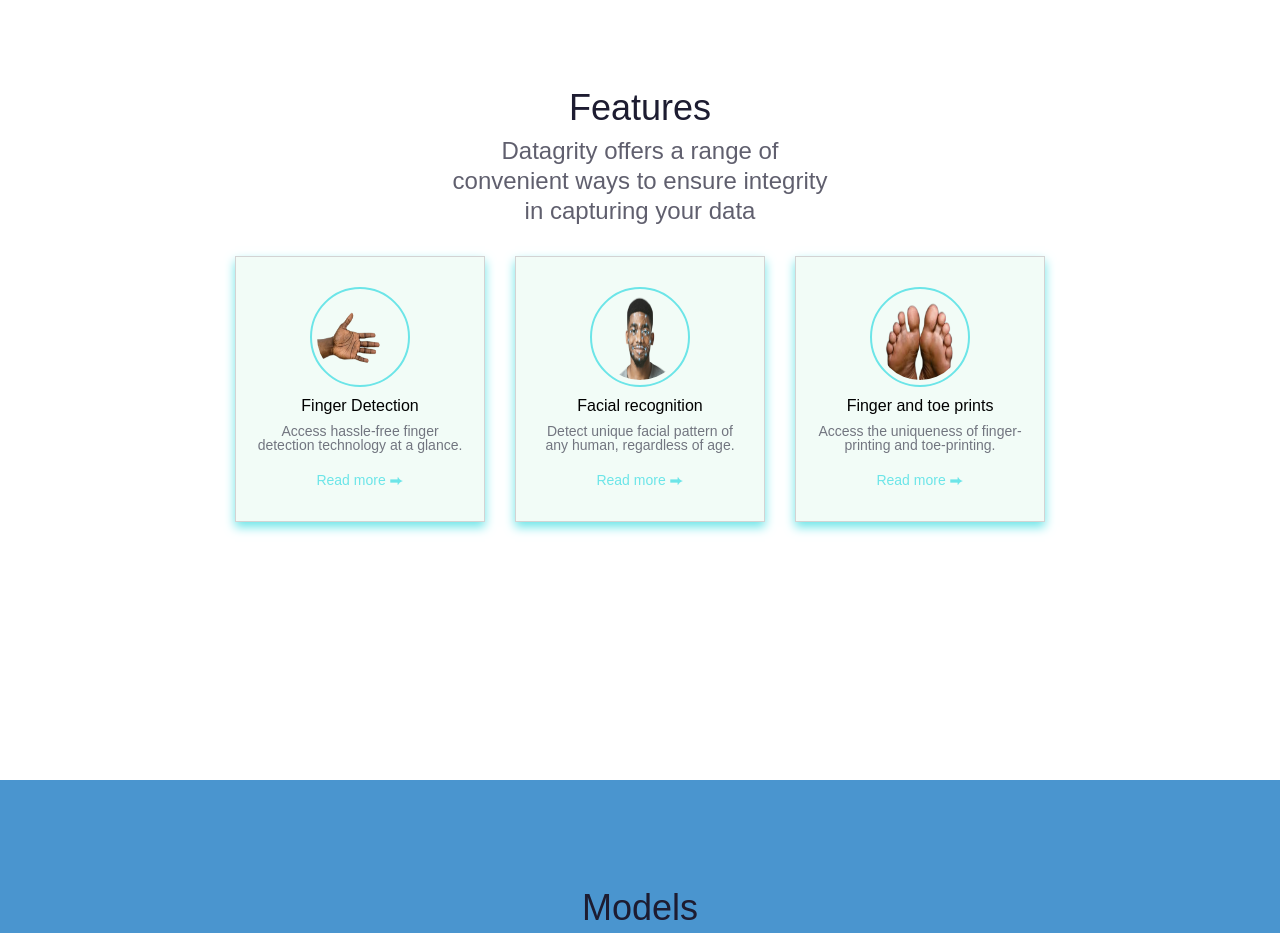
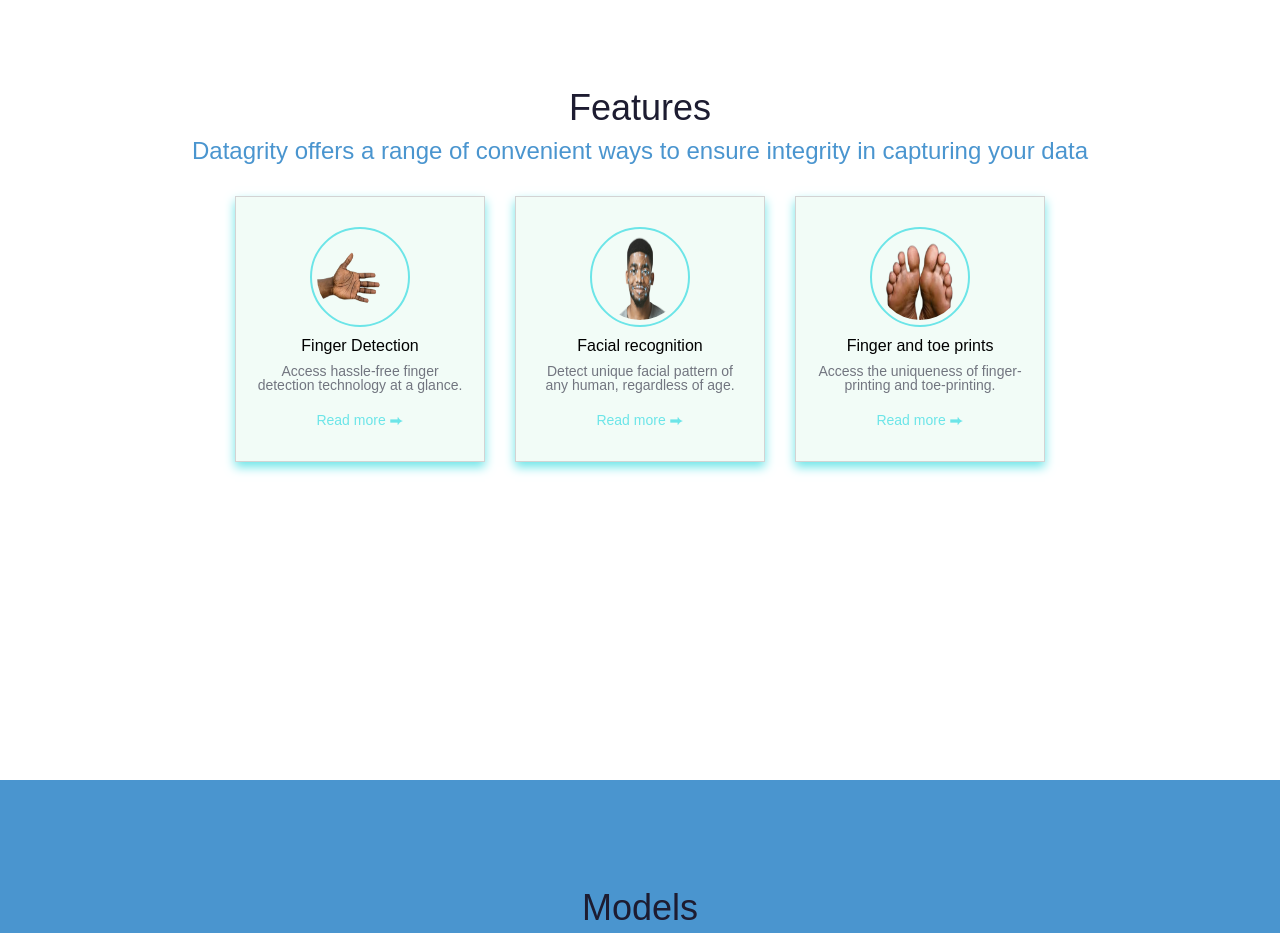
Before and after one commit to Patrick-Chukwu/datagrity, a React (Create React App) app: page / in a window 1280 px wide. Shown: the part 820-1753 px from the top of the page. Built offline with nearby package versions, Linux system fonts and the light colour scheme.

Commit message:
Change title paragraph for visibility

```diff
--- a/src/containers/features/features.css
+++ b/src/containers/features/features.css
@@ -23,10 +23,10 @@
 
 .features_title  p {
 
-    max-width: 383px;
+    /* max-width: 383px; */
     /* padding-bottom: var(--gap-big); */
-    color: #1D1C31;
-    opacity: 70%;
+    color: var(--primary-color);
+    /* opacity: 70%; */
 
     font-size: 24px;
     line-height: 30px;
```
